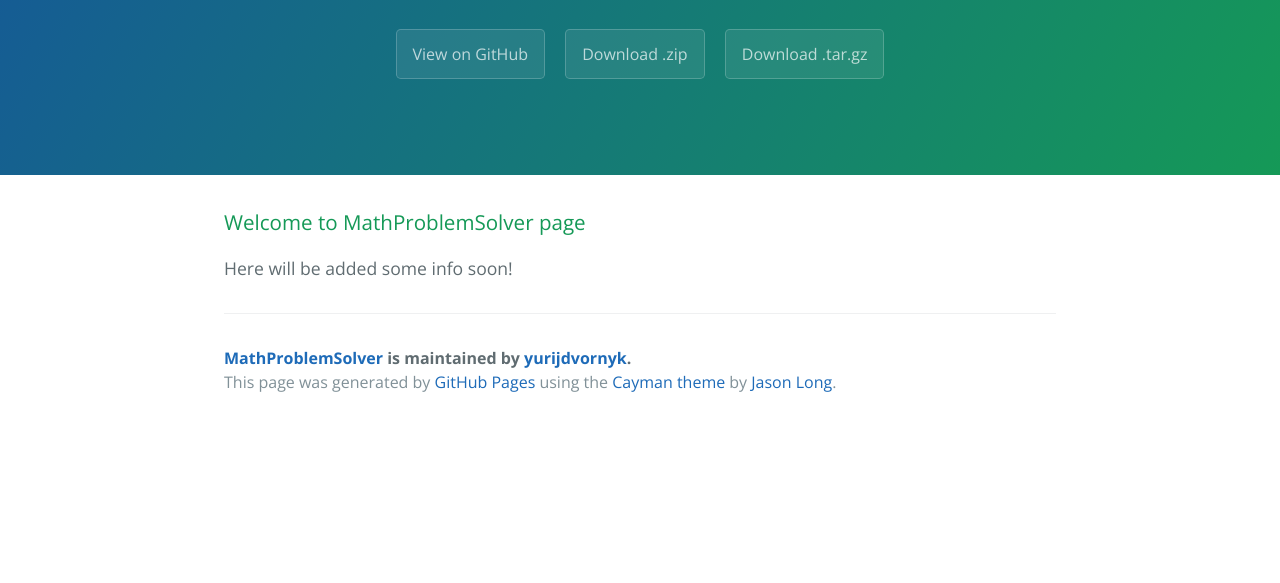
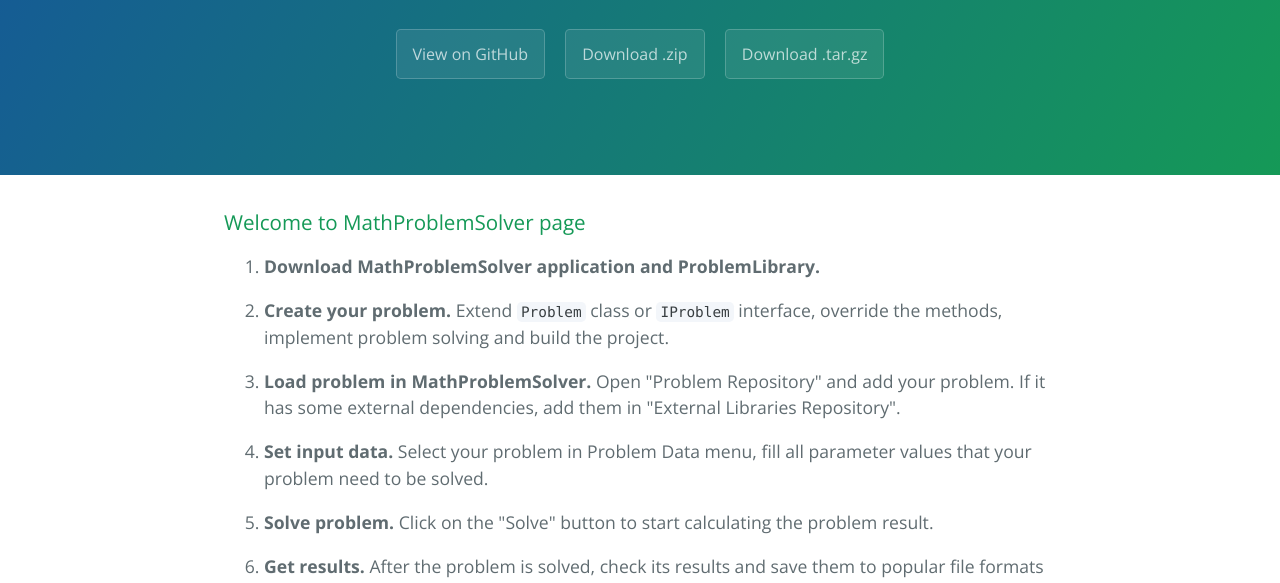
Before and after one commit to yurijdvornyk/mathproblemsolver, a plain HTML site: page index.html in a window 1280 px wide. Shown: the part 208-791 px from the top of the page. Drawn offline with nearby package versions, Linux system fonts and the light colour scheme.

Commit message:
Create gh-pages branch via GitHub

```diff
--- a/index.html
+++ b/index.html
@@ -22,7 +22,14 @@
       <h3>
 <a id="welcome-to-mathproblemsolver-page" class="anchor" href="#welcome-to-mathproblemsolver-page" aria-hidden="true"><span aria-hidden="true" class="octicon octicon-link"></span></a>Welcome to MathProblemSolver page</h3>
 
-<p>Here will be added some info soon!</p>
+<ol>
+<li><p><strong>Download MathProblemSolver application and ProblemLibrary.</strong></p></li>
+<li><p><strong>Create your problem.</strong> Extend <code>Problem</code> class or <code>IProblem</code> interface, override the methods, implement problem solving and build the project.</p></li>
+<li><p><strong>Load problem in MathProblemSolver.</strong> Open "Problem Repository" and add your problem. If it has some external dependencies, add them in "External Libraries Repository".</p></li>
+<li><p><strong>Set input data.</strong> Select your problem in Problem Data menu, fill all parameter values that your problem need to be solved.</p></li>
+<li><p><strong>Solve problem.</strong> Click on the "Solve" button to start calculating the problem result.</p></li>
+<li><p><strong>Get results.</strong> After the problem is solved, check its results and save them to popular file formats or just print them.</p></li>
+</ol>
 
       <footer class="site-footer">
         <span class="site-footer-owner"><a href="https://github.com/yurijdvornyk/mathproblemsolver">MathProblemSolver</a> is maintained by <a href="https://github.com/yurijdvornyk">yurijdvornyk</a>.</span>
--- a/params.json
+++ b/params.json
@@ -1 +1 @@
-{"name":"MathProblemSolver","tagline":"Open-Source solution for solving mathematical problems with user-friendly interface","body":"### Welcome to MathProblemSolver page\r\n\r\nHere will be added some info soon!","google":"","note":"Don't delete this file! It's used internally to help with page regeneration."}
+{"name":"MathProblemSolver","tagline":"Open-Source solution for solving mathematical problems with user-friendly interface","body":"### Welcome to MathProblemSolver page\r\n\r\n0. **Download MathProblemSolver application and ProblemLibrary.**\r\n\r\n1. **Create your problem.** Extend `Problem` class or `IProblem` interface, override the methods, implement problem solving and build the project.\r\n\r\n2. **Load problem in MathProblemSolver.** Open \"Problem Repository\" and add your problem. If it has some external dependencies, add them in \"External Libraries Repository\".\r\n\r\n3. **Set input data.** Select your problem in Problem Data menu, fill all parameter values that your problem need to be solved.\r\n\r\n4. **Solve problem.** Click on the \"Solve\" button to start calculating the problem result.\r\n\r\n5. **Get results.** After the problem is solved, check its results and save them to popular file formats or just print them.","google":"","note":"Don't delete this file! It's used internally to help with page regeneration."}
```
